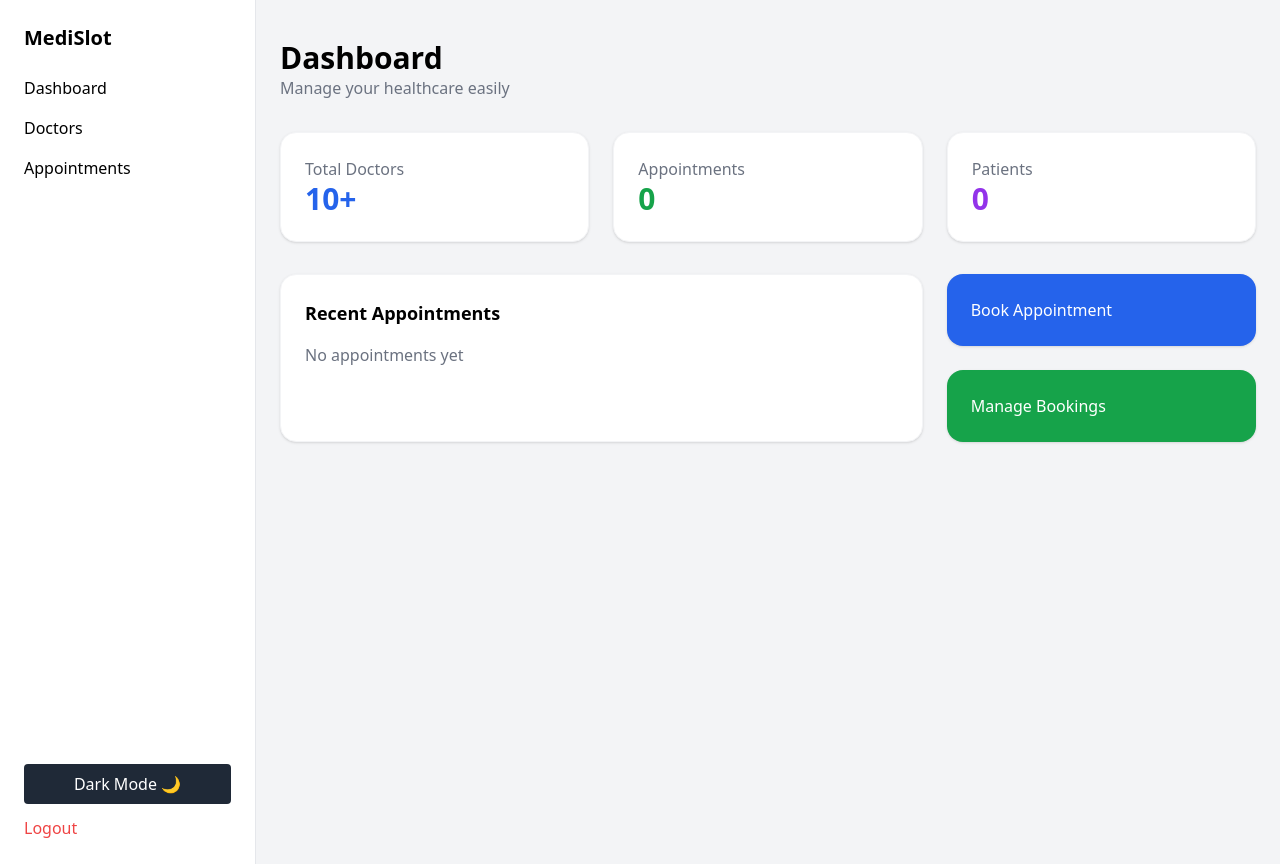
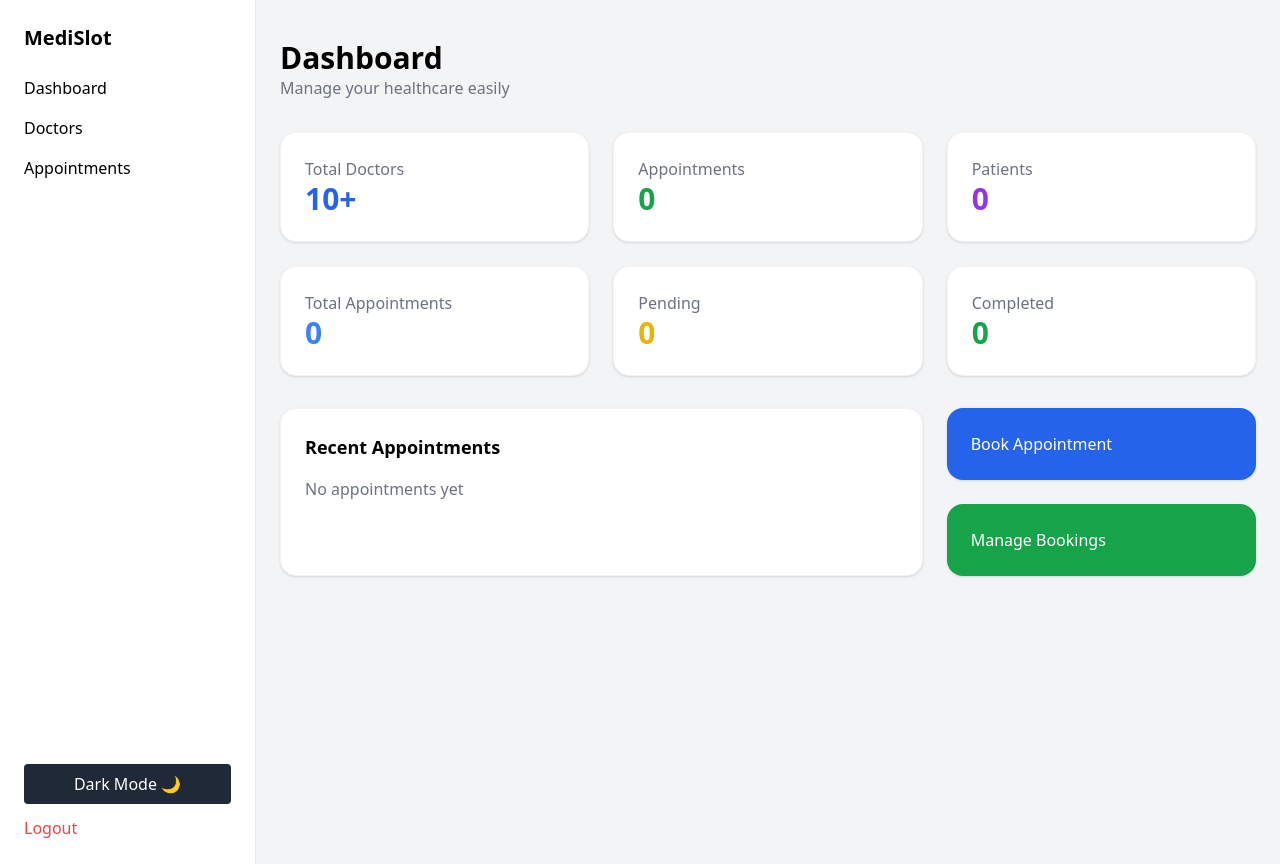
Before and after one commit to singhpalak12344321-alt/medislot, a React (Vite) app: page /dashboard in a window 1280 px wide. Built offline with nearby package versions, Linux system fonts and the light colour scheme; sample sign-in values are in the browser's storage.

Commit message:
fixed appointments section

```diff
--- a/src/pages/Appointments.jsx
+++ b/src/pages/Appointments.jsx
@@ -2,47 +2,89 @@ import { useEffect, useState } from "react";
 
 export default function Appointments() {
   const [appointments, setAppointments] = useState([]);
+  const [popup, setPopup] = useState(null);
 
   useEffect(() => {
     const data = JSON.parse(localStorage.getItem("appointments")) || [];
     setAppointments(data);
   }, []);
 
+  // 🔥 FIXED STATUS UPDATE
   const updateStatus = (id, status) => {
     const updated = appointments.map((a) =>
       a.id === id ? { ...a, status } : a
     );
+
     setAppointments(updated);
     localStorage.setItem("appointments", JSON.stringify(updated));
+
+    showPopup(`Appointment marked as ${status} ✅`);
   };
 
+  // 🔥 FIXED REMOVE
   const remove = (id) => {
     const updated = appointments.filter((a) => a.id !== id);
+
     setAppointments(updated);
     localStorage.setItem("appointments", JSON.stringify(updated));
+
+    showPopup("Appointment cancelled ❌");
+  };
+
+  // 🎯 POPUP HANDLER
+  const showPopup = (message) => {
+    setPopup(message);
+    setTimeout(() => {
+      setPopup(null);
+    }, 2000);
   };
 
   return (
-    <div className="p-6 text-black dark:text-white">
+    <div className="p-6 text-black dark:text-white relative">
+
       <h2 className="text-2xl mb-6 font-bold">Appointments</h2>
+
+      {/* 🔔 POPUP NOTIFICATION */}
+      {popup && (
+        <div className="fixed top-5 right-5 bg-black text-white px-4 py-2 rounded shadow-lg z-50">
+          {popup}
+        </div>
+      )}
 
       {appointments.length === 0 ? (
         <p>No appointments yet</p>
       ) : (
         <div className="space-y-4">
+
           {appointments.map((a) => (
             <div
               key={a.id}
               className="bg-white dark:bg-gray-900 p-4 rounded-xl shadow flex justify-between items-center"
             >
+
               <div>
                 <p className="font-bold">{a.name}</p>
                 <p>{a.specialization}</p>
                 <p className="text-sm">{a.date}</p>
-                <p className="text-sm">Status: {a.status}</p>
+
+                <p className="text-sm mt-1">
+                  Status:{" "}
+                  <span
+                    className={
+                      a.status === "Done"
+                        ? "text-green-500"
+                        : "text-yellow-500"
+                    }
+                  >
+                    {a.status}
+                  </span>
+                </p>
               </div>
 
+              {/* 👇 BUTTONS DISAPPEAR AFTER ACTION */}
+              {a.status !== "Done" ? (
                 <div className="flex gap-2">
+
                   <button
                     onClick={() => updateStatus(a.id, "Done")}
                     className="bg-green-600 text-white px-3 py-1 rounded"
@@ -56,9 +98,17 @@ export default function Appointments() {
                   >
                     Cancel
                   </button>
+
                 </div>
+              ) : (
+                <span className="text-sm text-gray-500">
+                  Completed ✔
+                </span>
+              )}
+
             </div>
           ))}
+
         </div>
       )}
     </div>
--- a/src/pages/Dashboard.jsx
+++ b/src/pages/Dashboard.jsx
@@ -8,6 +8,11 @@ export default function Dashboard() {
     const data = JSON.parse(localStorage.getItem("appointments")) || [];
     setAppointments(data);
   }, []);
+
+  // STATUS ANALYTICS
+  const total = appointments.length;
+  const pending = appointments.filter((a) => a.status === "Pending").length;
+  const done = appointments.filter((a) => a.status === "Done").length;
 
   return (
     <div className="min-h-screen max-w-7xl mx-auto text-black dark:text-white">
@@ -20,8 +25,8 @@ export default function Dashboard() {
         </p>
       </div>
 
-      {/* STATS CARDS */}
-      <div className="grid md:grid-cols-3 gap-6 mb-8">
+      {/* EXISTING STATS */}
+      <div className="grid md:grid-cols-3 gap-6 mb-6">
 
         <div className="bg-white dark:bg-gray-900 p-6 rounded-2xl shadow border border-gray-100 dark:border-gray-800">
           <p className="text-gray-500">Total Doctors</p>
@@ -40,6 +45,26 @@ export default function Dashboard() {
           <h3 className="text-3xl font-bold text-purple-600">
             {appointments.length}
           </h3>
+        </div>
+
+      </div>
+
+      {/* STATUS ANALYTICS SECTION */}
+      <div className="grid md:grid-cols-3 gap-6 mb-8">
+
+        <div className="bg-white dark:bg-gray-900 p-6 rounded-2xl shadow border border-gray-100 dark:border-gray-800">
+          <p className="text-gray-500">Total Appointments</p>
+          <h3 className="text-3xl font-bold text-blue-500">{total}</h3>
+        </div>
+
+        <div className="bg-white dark:bg-gray-900 p-6 rounded-2xl shadow border border-gray-100 dark:border-gray-800">
+          <p className="text-gray-500">Pending</p>
+          <h3 className="text-3xl font-bold text-yellow-500">{pending}</h3>
+        </div>
+
+        <div className="bg-white dark:bg-gray-900 p-6 rounded-2xl shadow border border-gray-100 dark:border-gray-800">
+          <p className="text-gray-500">Completed</p>
+          <h3 className="text-3xl font-bold text-green-600">{done}</h3>
         </div>
 
       </div>
@@ -82,19 +107,19 @@ export default function Dashboard() {
 
         </div>
 
-        {/* ACTION CARDS */}
+        {/* ACTIONS */}
         <div className="space-y-6">
 
           <Link
             to="/doctors"
-            className="block bg-blue-600 hover:bg-blue-700 transition text-white p-6 rounded-2xl shadow"
+            className="block bg-blue-600 text-white p-6 rounded-2xl shadow"
           >
             Book Appointment
           </Link>
 
           <Link
             to="/appointments"
-            className="block bg-green-600 hover:bg-green-700 transition text-white p-6 rounded-2xl shadow"
+            className="block bg-green-600 text-white p-6 rounded-2xl shadow"
           >
             Manage Bookings
           </Link>
```
Lines whose indentation alone changed are shown as unchanged.
